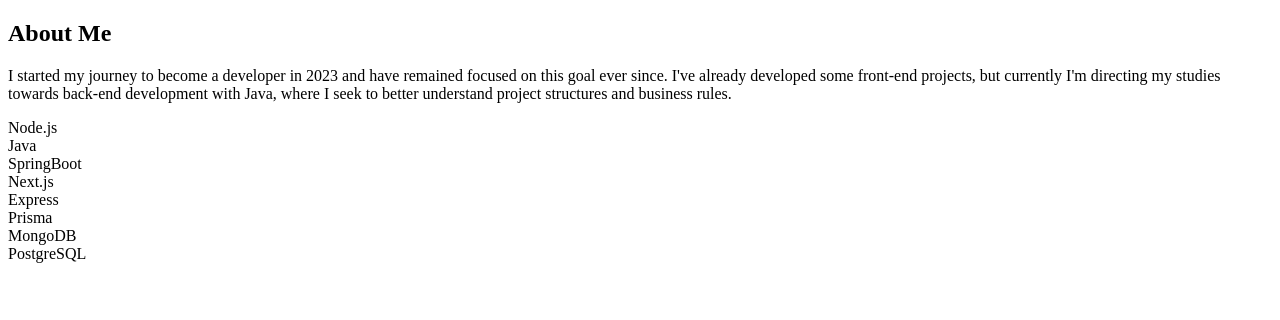
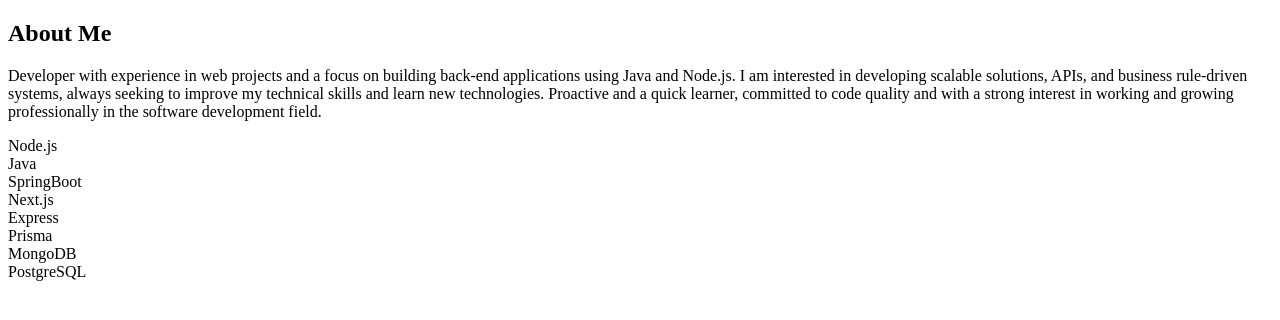
Before and after one commit to aleep98/Meu-Portif-lio, a Next.js app: page /About in a window 1280 px wide. Shown: the top 320 px of the page. Built offline with nearby package versions, Linux system fonts and the light colour scheme.

Commit message:
Task: Update CV information and formatting, removing unnecessary image and updating description about me.

```diff
--- a/src/pages/About.tsx
+++ b/src/pages/About.tsx
@@ -8,11 +8,9 @@ export default function About() {
           </h2>
 
           <p className="text-slate-300 leading-relaxed">
-            I started my journey to become a developer in 2023 and have remained
-            focused on this goal ever since. I've already developed some
-            front-end projects, but currently I'm directing my studies towards
-            <span className="text-white font-bold"> back-end development with Java</span>, where I seek to better understand
-            project structures and business rules.
+            Developer with experience in web projects and a focus on building back-end applications using Java and Node.js.
+             I am interested in developing scalable solutions, APIs, and business rule-driven systems, always seeking to improve my technical skills and learn new technologies.
+              Proactive and a quick learner, committed to code quality and with a strong interest in working and growing professionally in the software development field.
           </p>
         </div>
 
```
Also changed, not shown: public/img/studio-th.png (deleted), 1 other file (tests, documents, lock files or other folders).
